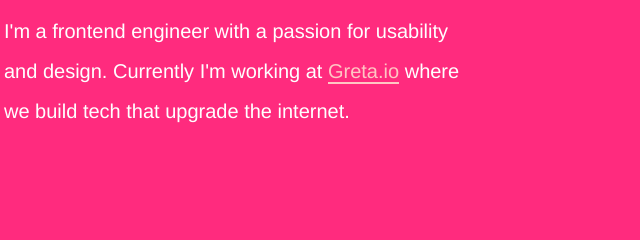
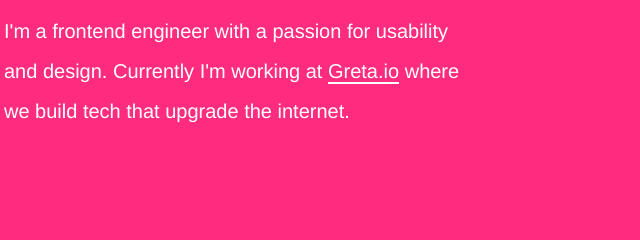
Before and after one commit to athorell/anniethorell, a plain HTML site: page index.html in a window 1280 px wide. In both pictures the pointer is over the link "Greta.io". Shown: the part 1159-1399 px from the top of the page, 401-1041 px from the left. Drawn offline with nearby package versions, Linux system fonts and the light colour scheme.

Commit message:
Update link colors

```diff
--- a/assets/css/main.css
+++ b/assets/css/main.css
@@ -89,10 +89,10 @@ body {
 }
 
 .bio a:hover {
-  color: #FFC6C3;
+  color: #FFFFFF;
   font-size: inherit;
   text-decoration: none;
-  border-bottom: 2px solid #FFC6C3;
+  border-bottom: 2px solid #FFFFFF;
 }
 
 .links {
```
